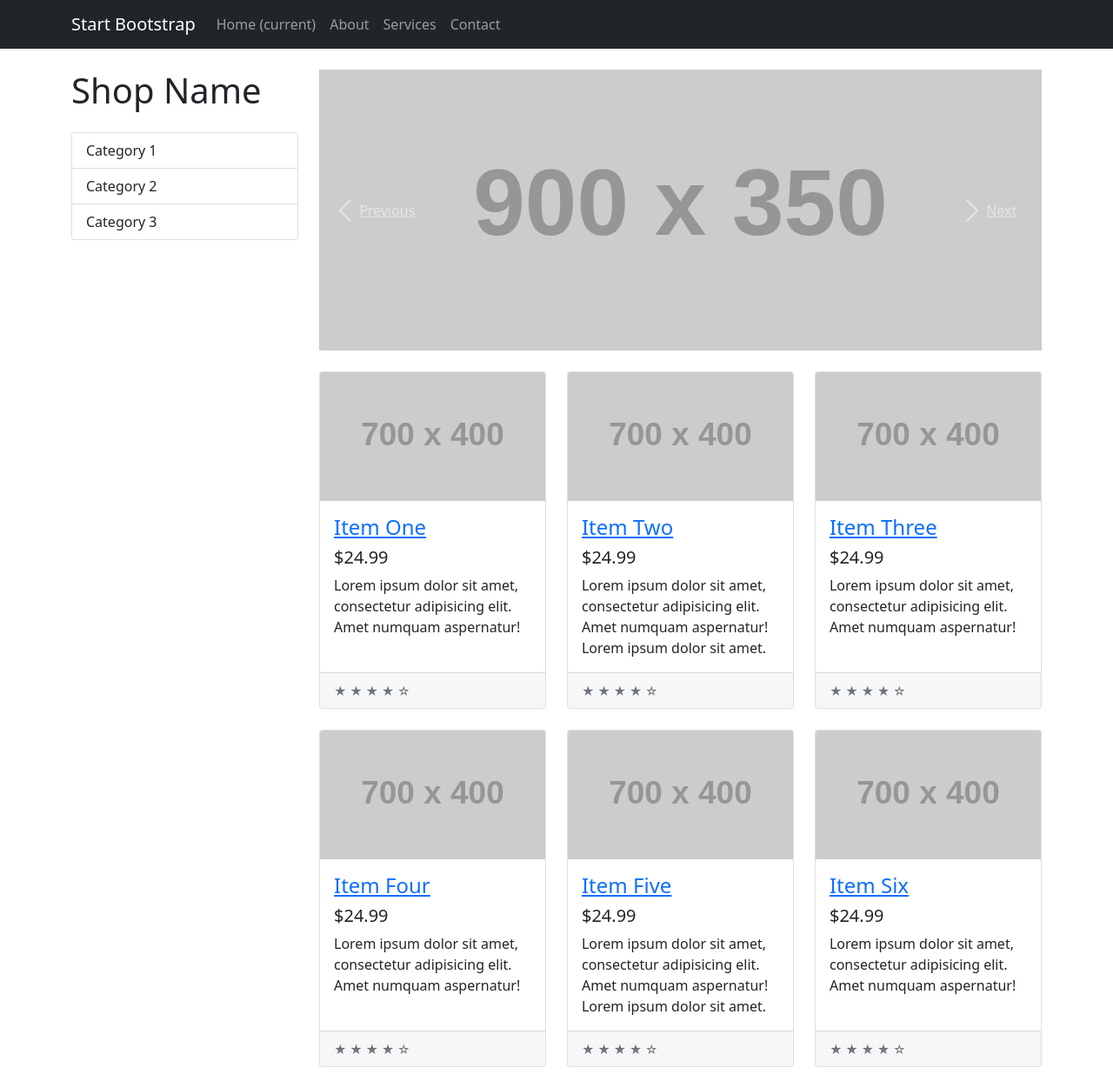
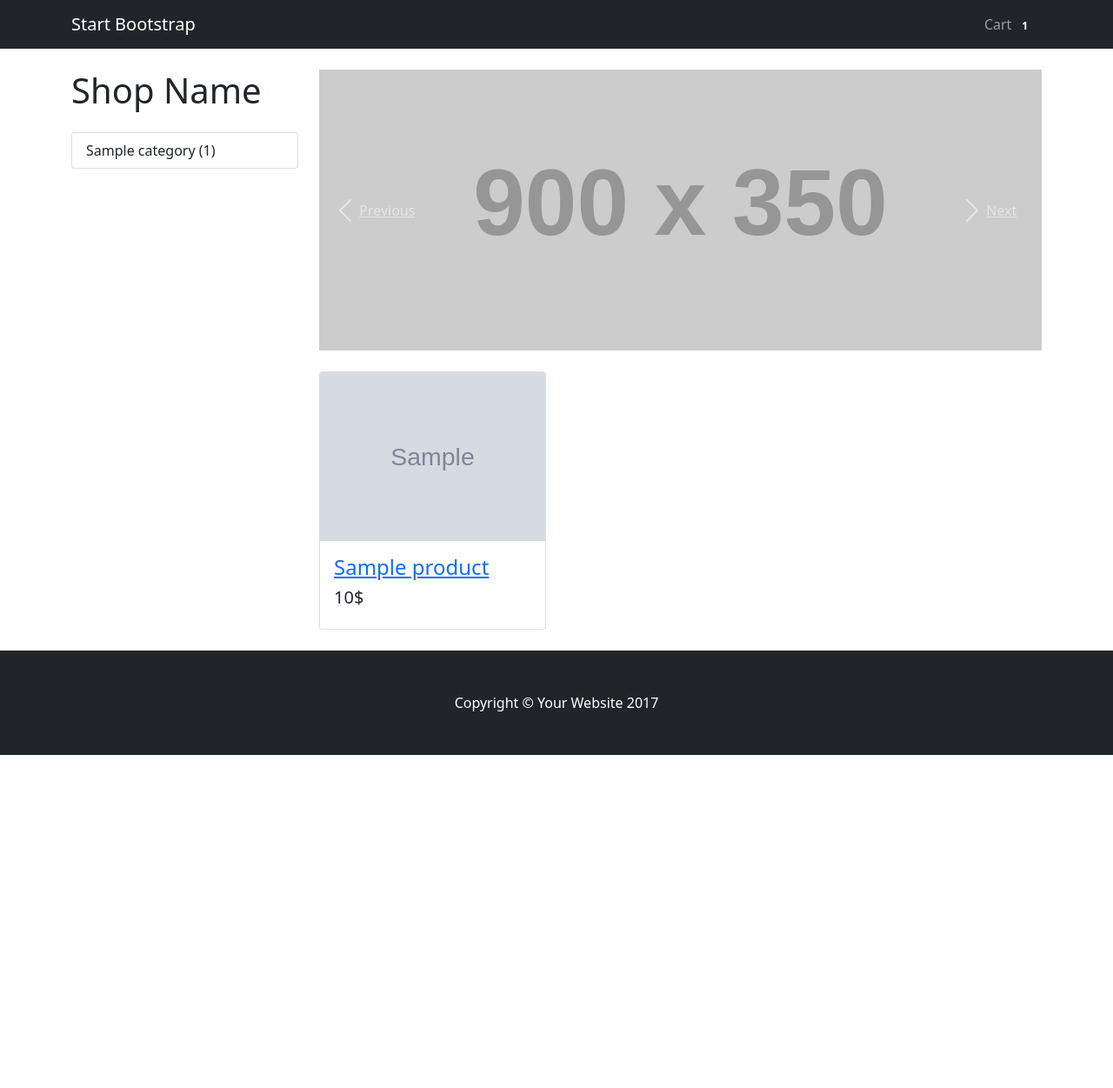
Before and after one commit to polinasevko/django-project, a Django app: template shop/mainapp/templates/base.html in a window 1280 px wide. Shown: the whole page at 87% size. After the commit the page ends 868 px from the top, so only its background shows below. Run offline with Django 3.2, Linux system fonts and the light colour scheme; the template is opened without the code that fills it: most values are stand-ins (such as "Sample title", 1, 10 or a date in 2020); grey boxes marked "Sample" are stand-in pictures; grey boxes labelled with a size stand in for pictures from a placeholder-image service; some libraries are stand-ins or nearby versions.

Commit message:
intermediate templates

```diff
--- a/shop/mainapp/templates/base.html
+++ b/shop/mainapp/templates/base.html
@@ -31,20 +31,9 @@
           <span class="navbar-toggler-icon"></span>
         </button>
         <div class="collapse navbar-collapse" id="navbarResponsive">
-          <ul class="navbar-nav ml-auto">
-            <li class="nav-item active">
-              <a class="nav-link" href="#">Home
-                <span class="sr-only">(current)</span>
-              </a>
-            </li>
+          <ul class="navbar-nav ms-auto">
             <li class="nav-item">
-              <a class="nav-link" href="#">About</a>
-            </li>
-            <li class="nav-item">
-              <a class="nav-link" href="#">Services</a>
-            </li>
-            <li class="nav-item">
-              <a class="nav-link" href="#">Contact</a>
+              <a class="nav-link" href="{% url 'cart' %}">Cart <span class="badge badge-pill">{{ cart.products.count }}</span></a>
             </li>
           </ul>
         </div>
@@ -60,9 +49,9 @@
 
           <h1 class="my-4">Shop Name</h1>
           <div class="list-group">
-            <a href="#" class="list-group-item">Category 1</a>
-            <a href="#" class="list-group-item">Category 2</a>
-            <a href="#" class="list-group-item">Category 3</a>
+            {% for category in categories %}
+            <a href="{{ category.url }}" class="list-group-item">{{ category.name }} ({{ category.count }})</a>
+            {% endfor %}
           </div>
 
         </div>
@@ -100,103 +89,19 @@
           </div>
 
           <div class="row">
-
+            {% for product in products %}
             <div class="col-lg-4 col-md-6 mb-4">
               <div class="card h-100">
-                <a href="#"><img class="card-img-top" src="http://placehold.it/700x400" alt=""></a>
+                <a href="{{ product.get_absolute_url }}"><img class="card-img-top" src="{{ product.image.url }}" alt=""></a>
                 <div class="card-body">
                   <h4 class="card-title">
-                    <a href="#">Item One</a>
+                    <a href="{{ product.get_absolute_url }}">{{ product.title }}</a>
                   </h4>
-                  <h5>$24.99</h5>
-                  <p class="card-text">Lorem ipsum dolor sit amet, consectetur adipisicing elit. Amet numquam aspernatur!</p>
-                </div>
-                <div class="card-footer">
-                  <small class="text-muted">&#9733; &#9733; &#9733; &#9733; &#9734;</small>
+                  <h5>{{ product.price }}$</h5>
                 </div>
               </div>
             </div>
-
-            <div class="col-lg-4 col-md-6 mb-4">
-              <div class="card h-100">
-                <a href="#"><img class="card-img-top" src="http://placehold.it/700x400" alt=""></a>
-                <div class="card-body">
-                  <h4 class="card-title">
-                    <a href="#">Item Two</a>
-                  </h4>
-                  <h5>$24.99</h5>
-                  <p class="card-text">Lorem ipsum dolor sit amet, consectetur adipisicing elit. Amet numquam aspernatur! Lorem ipsum dolor sit amet.</p>
-                </div>
-                <div class="card-footer">
-                  <small class="text-muted">&#9733; &#9733; &#9733; &#9733; &#9734;</small>
-                </div>
-              </div>
-            </div>
-
-            <div class="col-lg-4 col-md-6 mb-4">
-              <div class="card h-100">
-                <a href="#"><img class="card-img-top" src="http://placehold.it/700x400" alt=""></a>
-                <div class="card-body">
-                  <h4 class="card-title">
-                    <a href="#">Item Three</a>
-                  </h4>
-                  <h5>$24.99</h5>
-                  <p class="card-text">Lorem ipsum dolor sit amet, consectetur adipisicing elit. Amet numquam aspernatur!</p>
-                </div>
-                <div class="card-footer">
-                  <small class="text-muted">&#9733; &#9733; &#9733; &#9733; &#9734;</small>
-                </div>
-              </div>
-            </div>
-
-            <div class="col-lg-4 col-md-6 mb-4">
-              <div class="card h-100">
-                <a href="#"><img class="card-img-top" src="http://placehold.it/700x400" alt=""></a>
-                <div class="card-body">
-                  <h4 class="card-title">
-                    <a href="#">Item Four</a>
-                  </h4>
-                  <h5>$24.99</h5>
-                  <p class="card-text">Lorem ipsum dolor sit amet, consectetur adipisicing elit. Amet numquam aspernatur!</p>
-                </div>
-                <div class="card-footer">
-                  <small class="text-muted">&#9733; &#9733; &#9733; &#9733; &#9734;</small>
-                </div>
-              </div>
-            </div>
-
-            <div class="col-lg-4 col-md-6 mb-4">
-              <div class="card h-100">
-                <a href="#"><img class="card-img-top" src="http://placehold.it/700x400" alt=""></a>
-                <div class="card-body">
-                  <h4 class="card-title">
-                    <a href="#">Item Five</a>
-                  </h4>
-                  <h5>$24.99</h5>
-                  <p class="card-text">Lorem ipsum dolor sit amet, consectetur adipisicing elit. Amet numquam aspernatur! Lorem ipsum dolor sit amet.</p>
-                </div>
-                <div class="card-footer">
-                  <small class="text-muted">&#9733; &#9733; &#9733; &#9733; &#9734;</small>
-                </div>
-              </div>
-            </div>
-
-            <div class="col-lg-4 col-md-6 mb-4">
-              <div class="card h-100">
-                <a href="#"><img class="card-img-top" src="http://placehold.it/700x400" alt=""></a>
-                <div class="card-body">
-                  <h4 class="card-title">
-                    <a href="#">Item Six</a>
-                  </h4>
-                  <h5>$24.99</h5>
-                  <p class="card-text">Lorem ipsum dolor sit amet, consectetur adipisicing elit. Amet numquam aspernatur!</p>
-                </div>
-                <div class="card-footer">
-                  <small class="text-muted">&#9733; &#9733; &#9733; &#9733; &#9734;</small>
-                </div>
-              </div>
-            </div>
-
+            {% endfor %}
           </div>
           <!-- /.row -->
           {% endblock content %}
@@ -209,13 +114,13 @@
     </div>
     <!-- /.container -->
 
-<!--    &lt;!&ndash; Footer &ndash;&gt;-->
-<!--    <footer class="py-5 bg-dark">-->
-<!--      <div class="container">-->
-<!--        <p class="m-0 text-center text-white">Copyright &copy; Your Website 2017</p>-->
-<!--      </div>-->
-<!--      &lt;!&ndash; /.container &ndash;&gt;-->
-<!--    </footer>-->
+    <!-- Footer -->
+    <footer class="py-5 bg-dark">
+      <div class="container">
+        <p class="m-0 text-center text-white">Copyright &copy; Your Website 2017</p>
+      </div>
+      <!-- /.container -->
+    </footer>
 
     <!-- Bootstrap core JavaScript -->
     <script src="https://code.jquery.com/jquery-3.5.1.slim.min.js" integrity="sha384-DfXdz2htPH0lsSSs5nCTpuj/zy4C+OGpamoFVy38MVBnE+IbbVYUew+OrCXaRkfj" crossorigin="anonymous"></script>
--- /dev/null
+++ b/shop/mainapp/templates/category_detail.html
@@ -0,0 +1,6 @@
+{% extends 'base.html' %}
+{% block content %}
+
+{{ category.name }}
+
+{% endblock content %}
--- a/shop/mainapp/templates/product_detail.html
+++ b/shop/mainapp/templates/product_detail.html
@@ -18,6 +18,8 @@
         <h3>{{ object.title }}</h3>
         <p>Price: {{ object.price }}$</p>
         <p style="font-size:13px;">{{ object.details }}</p>
+        <hr>
+        <a href="{% url 'add-to-cart' content_model=content_model slug=object.slug %}"><button class="btn-danger">Add to cart</button></a>
     </div>
     <p class="mt-4">Specification:</p>
 
```
Also changed, not shown: shop/mainapp/templates/cart.html (added, +35 -0 lines).
